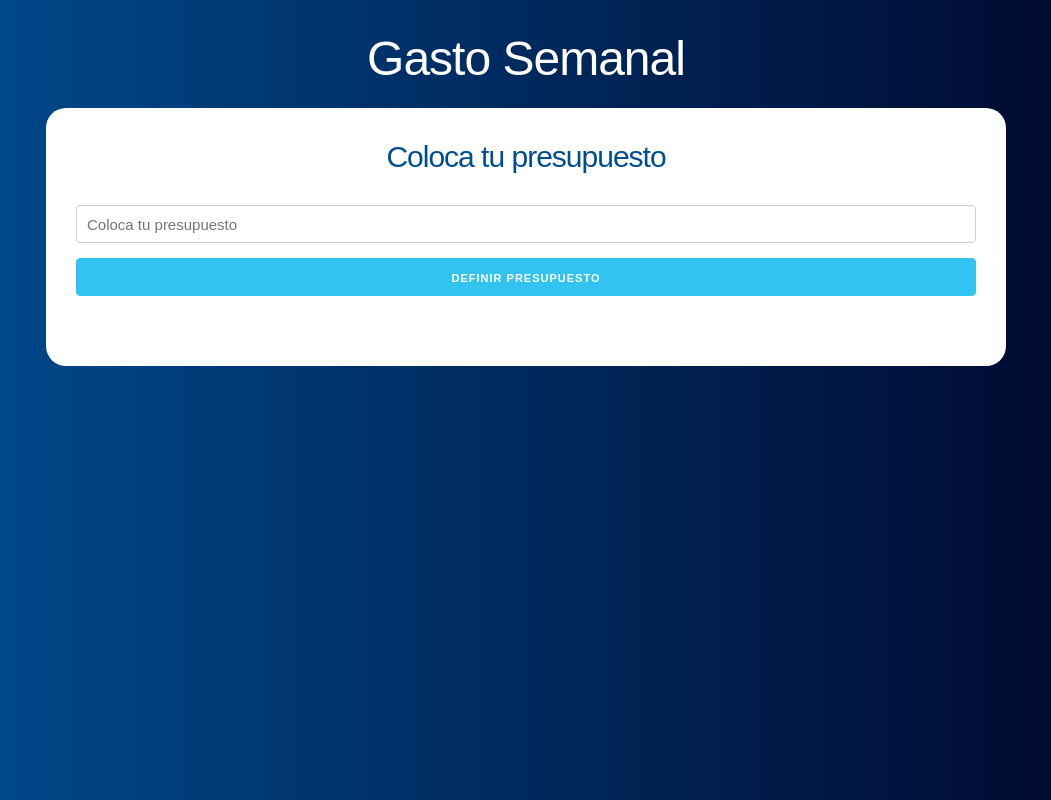
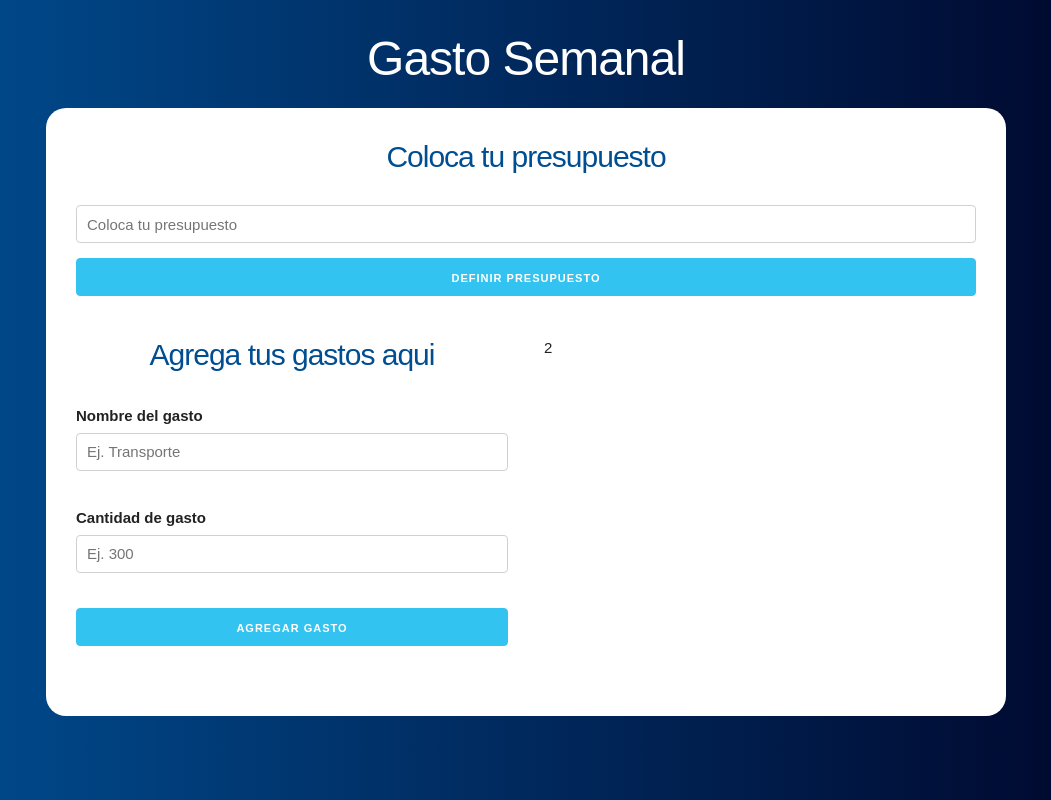
Before and after one commit to jeanv046/ReactClass, a React (Create React App) app in the folder presupuesto/: page / in a window 1280 px wide. Shown: the whole page, without its empty margins (114-1165 px from the left). Built offline with nearby package versions, Linux system fonts and the light colour scheme.

Commit message:
Formulario de gasto

```diff
--- a/presupuesto/src/App.js
+++ b/presupuesto/src/App.js
@@ -1,5 +1,6 @@
 import React, { useState } from 'react';
 import Pregunta from './components/Pregunta';
+import Formulario from './components/Formulario';
 
 function App() {
 
@@ -18,6 +19,14 @@
             guardarPresupuesto={guardarPresupuesto}
             guardarRestante={guardarRestante}
           />
+          <div className="row">
+            <div className="one-half column">
+                <Formulario />
+            </div>
+            <div className="one-half column">
+                2
+            </div>
+          </div>
         </div>
       </header>
     </div>
--- /dev/null
+++ b/presupuesto/src/components/Formulario.js
@@ -0,0 +1,33 @@
+import React, {useState} from 'react'
+
+const Formulario = () => {
+    return (
+        <form>
+            <h2>Agrega tus gastos aqui</h2>
+            <div className="campo">
+                <label>Nombre del gasto</label>
+                <input
+                    type="text"
+                    className="u-full-width"
+                    placeholder="Ej. Transporte"
+                />
+            </div>
+            <div className="campo">
+                <label>Cantidad de gasto</label>
+                <input
+                    type="number"
+                    className="u-full-width"
+                    placeholder="Ej. 300"
+                />
+            </div>
+            <input
+                type="submit"
+                className="button-primary u-full-width"
+                value="Agregar Gasto"
+            />
+        </form>
+
+     );
+}
+
+export default Formulario;
```
